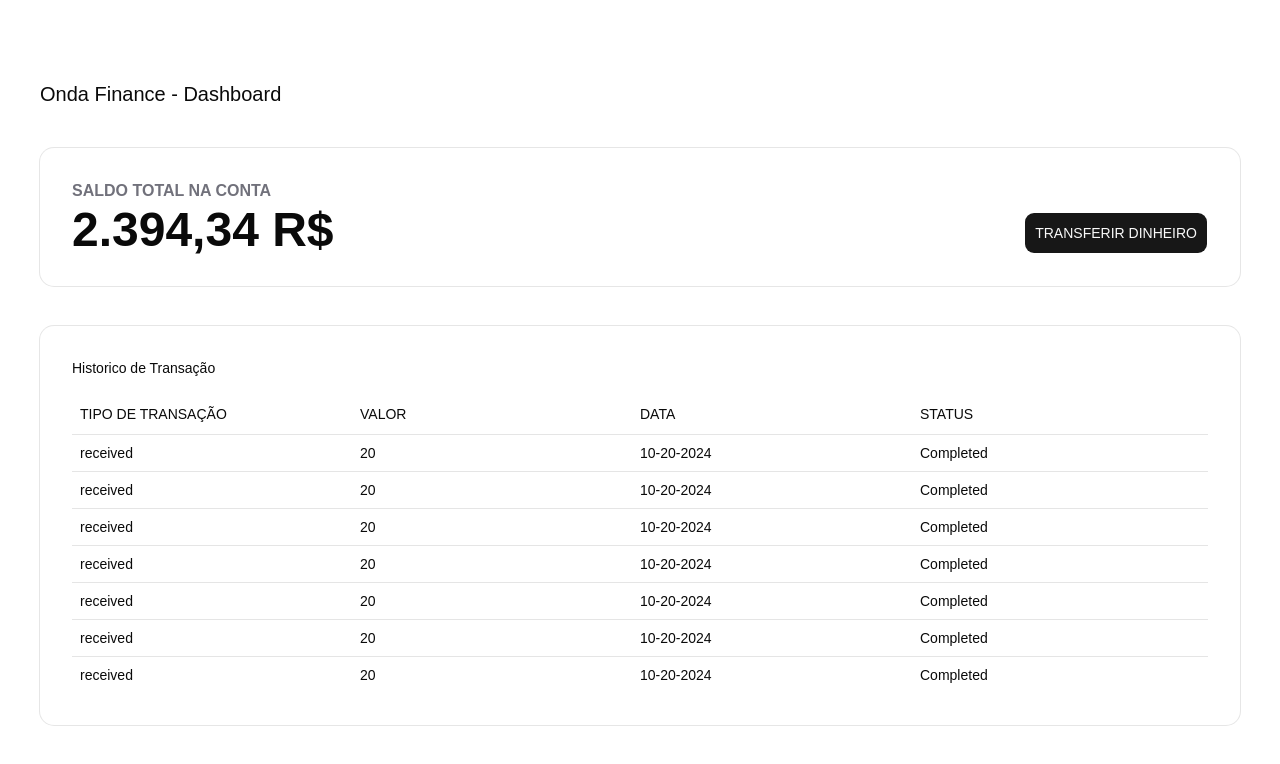
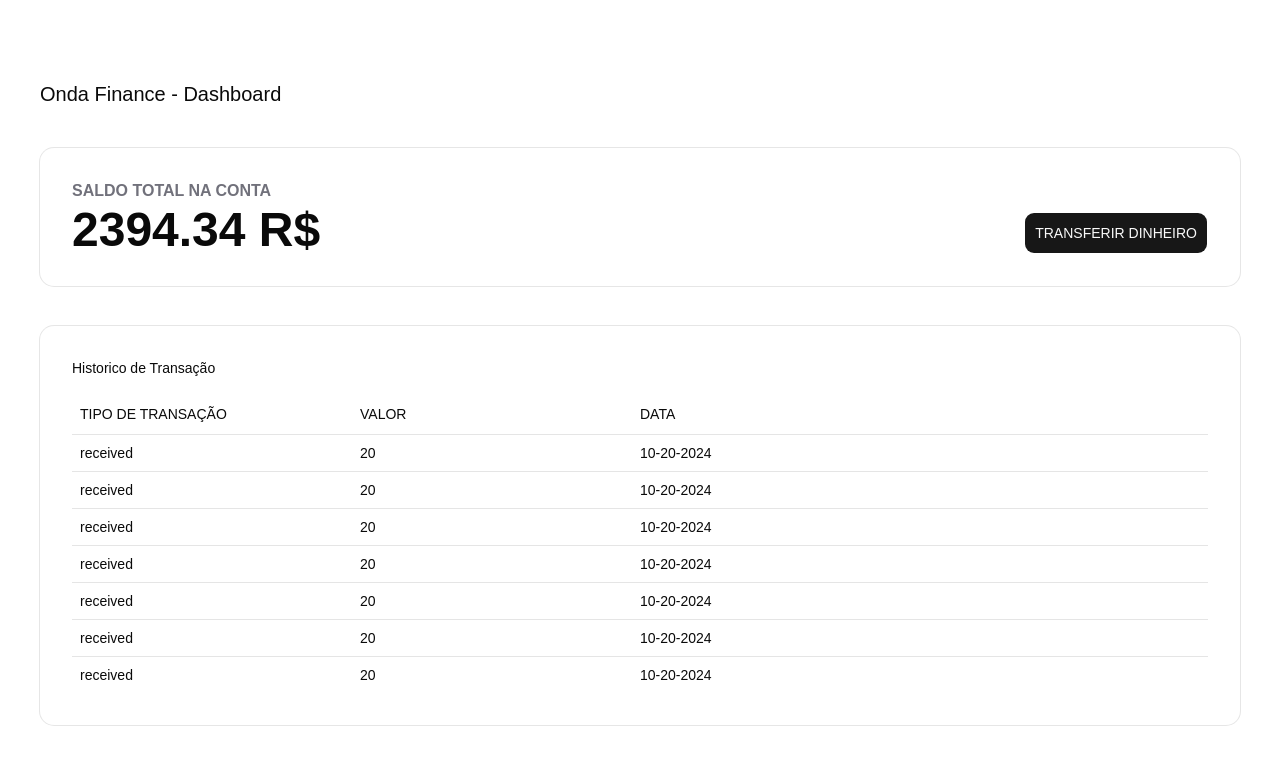
Before and after one commit to Otavioalv/teste_Jobz_front, a React (Vite) app in the folder onda_finance/: page /dashboard in a window 1280 px wide. Shown: the top 764 px of the page. Built offline with nearby package versions, Linux system fonts and the light colour scheme.

Commit message:
refactor: componentizar elementos do componente DashboardPage

```diff
--- /dev/null
+++ b/onda_finance/src/components/ContainerCard.tsx
@@ -0,0 +1,11 @@
+import type { PropsWithChildren } from "react";
+
+type IContainerCardProps = PropsWithChildren;
+
+export const ContainerCard = ({children}: IContainerCardProps) => {
+    return (
+        <div className="flex flex-col md:justify-between md:items-end w-full md:max-w-500 gap-10">
+            {children}
+        </div>
+    );
+}
--- /dev/null
+++ b/onda_finance/src/components/ContainerScreen.tsx
@@ -0,0 +1,11 @@
+import type { PropsWithChildren } from "react";
+
+type IContainerScreenProps = PropsWithChildren;
+
+export const ContainerScreen = ({children}: IContainerScreenProps) => {
+    return (
+        <div className="px-10 py-20 flex flex-col justify-center md:items-center gap-14">
+            {children}
+        </div>
+    );
+}
--- a/onda_finance/src/features/dashboard/DashboardPage.tsx
+++ b/onda_finance/src/features/dashboard/DashboardPage.tsx
@@ -1,119 +1,70 @@
+import { TransactionHistoryTable } from "./components/TransactionHistoryTable";
+import { DashboardHeaderCard } from "./components/DashboardHeaderCard";
+
+import type { ITransactionDataType } from "./types";
+import { ContainerScreen } from "@/components/ContainerScreen";
+import { ContainerCard } from "@/components/ContainerCard";
 
 
-// interface IDashboardPageProps {
-// };
-
-import { Button } from "@/components/ui/button";
-import { Card, CardTitle } from "@/components/ui/card";
-import { Table, TableBody, TableCell, TableHead, TableHeader, TableRow } from "@/components/ui/table";
-
-export default function DashboardPage(/* {}: IDashboardPageProps */) {
-
-
-    const invoices = [
+export default function DashboardPage() {
+    const invoices: ITransactionDataType[] = [
         {
             id: "1",
             type: "received",
             value: "20",
             date: "10-20-2024",
-            status: "Completed",
         },
         {
             id: "2",
             type: "received",
             value: "20",
             date: "10-20-2024",
-            status: "Completed",
         },
         {
             id: "3",
             type: "received",
             value: "20",
             date: "10-20-2024",
-            status: "Completed",
         },
         {
             id: "4",
             type: "received",
             value: "20",
             date: "10-20-2024",
-            status: "Completed",
         },
         {
             id: "5",
             type: "received",
             value: "20",
             date: "10-20-2024",
-            status: "Completed",
         },
         {
             id: "6",
             type: "received",
             value: "20",
             date: "10-20-2024",
-            status: "Completed",
         },
         {
             id: "7",
             type: "received",
             value: "20",
             date: "10-20-2024",
-            status: "Completed",
         },
     ]
 
     return (
-        <div className="px-10 py-20 flex flex-col justify-center gap-14">
-            <div className="flex flex-col md:justify-between md:items-end md:max-w-500 gap-10">
-                <header className="flex flex-col gap-10 w-full justify-center items-center">
-                    <h1 className="text-xl text-start w-full">
-                        Onda Finance - Dashboard
-                    </h1>
-                    <Card className="w-full md:flex md:flex-row justify-between md:items-end">
-                        <div className="flex flex-col gap-1">
-                            <CardTitle className="font-bold text-zinc-500">
-                                SALDO TOTAL NA CONTA
-                            </CardTitle>
-                            <CardTitle className="font-black text-4xl md:text-5xl">
-                                2.394,34 R$
-                            </CardTitle>
-                        </div>
-
-                        <Button className="cursor-pointer">
-                            TRANSFERIR DINHEIRO
-                        </Button>
-                    </Card>
-                </header>
+        <ContainerScreen>
+            <ContainerCard>
+                <DashboardHeaderCard
+                    balanceValue="2394.34"
+                />
 
                 <section className="w-full">
-                    <Card className="w-full flex md:flex-col md:justify-between md:items-end md:max-w-500">
-                        <h1 className="w-full">
-                            Historico de Transação
-                        </h1>
-
-                        <Table>
-                            <TableHeader>
-                                <TableRow>
-                                <TableHead className="w-70">TIPO DE TRANSAÇÃO</TableHead>
-                                <TableHead className="w-70">VALOR</TableHead>
-                                <TableHead className="w-70">DATA</TableHead>
-                                <TableHead>STATUS</TableHead>
-                                </TableRow>
-                            </TableHeader>
-                            <TableBody>
-                                {invoices.map((invoice) => (
-                                    <TableRow key={invoice.id}>
-                                        <TableCell>{invoice.type}</TableCell>
-                                        <TableCell>{invoice.value}</TableCell>
-                                        <TableCell>{invoice.date}</TableCell>
-                                        <TableCell>{invoice.status}</TableCell>
-                                    </TableRow>
-                                ))}
-                            </TableBody>
-                        </Table>
-                    </Card>
+                    <TransactionHistoryTable
+                        transactions={invoices}
+                    />
                 </section>
-            </div>
-        </div>
+            </ContainerCard>
+        </ContainerScreen>
     );
 };
--- /dev/null
+++ b/onda_finance/src/features/dashboard/components/DashboardHeaderCard.tsx
@@ -0,0 +1,33 @@
+import { Button } from "@/components/ui/button";
+import { Card, CardTitle } from "@/components/ui/card";
+
+
+interface IDashboardHeaderCardProps {
+    balanceValue: string,
+}
+
+export const DashboardHeaderCard = ({
+    balanceValue
+}: IDashboardHeaderCardProps) => {
+    return (
+        <header className="flex flex-col gap-10 w-full justify-center items-center">
+            <h1 className="text-xl text-start w-full">
+                Onda Finance - Dashboard
+            </h1>
+            <Card className="w-full md:flex md:flex-row justify-between md:items-end">
+                <div className="flex flex-col gap-1">
+                    <CardTitle className="font-bold text-zinc-500">
+                        SALDO TOTAL NA CONTA
+                    </CardTitle>
+                    <CardTitle className="font-black text-4xl md:text-5xl">
+                        {balanceValue} R$
+                    </CardTitle>
+                </div>
+
+                <Button className="cursor-pointer">
+                    TRANSFERIR DINHEIRO
+                </Button>
+            </Card>
+        </header>
+    );
+}
--- /dev/null
+++ b/onda_finance/src/features/dashboard/components/TransactionHistoryTable.tsx
@@ -0,0 +1,37 @@
+import { Card } from "@/components/ui/card";
+import { Table, TableBody, TableCell, TableHead, TableHeader, TableRow } from "@/components/ui/table";
+import type { ITransactionDataType } from "../types";
+
+
+interface ITransactionHistoryTableProps {
+    transactions: ITransactionDataType[]
+}
+
+export const TransactionHistoryTable = ({transactions}: ITransactionHistoryTableProps) => {
+    return (
+        <Card className="w-full flex md:flex-col md:justify-between md:items-end md:max-w-500">
+            <h1 className="w-full">
+                Historico de Transação
+            </h1>
+
+            <Table>
+                <TableHeader>
+                    <TableRow>
+                    <TableHead className="w-70">TIPO DE TRANSAÇÃO</TableHead>
+                    <TableHead className="w-70">VALOR</TableHead>
+                    <TableHead>DATA</TableHead>
+                    </TableRow>
+                </TableHeader>
+                <TableBody>
+                    {transactions.map((transaction) => (
+                        <TableRow key={transaction.id}>
+                            <TableCell>{transaction.type}</TableCell>
+                            <TableCell>{transaction.value}</TableCell>
+                            <TableCell>{transaction.date}</TableCell>
+                        </TableRow>
+                    ))}
+                </TableBody>
+            </Table>
+        </Card>
+    );
+}
--- /dev/null
+++ b/onda_finance/src/features/dashboard/types.ts
@@ -0,0 +1,6 @@
+export interface ITransactionDataType {
+    id: string,
+    type: "received" | "transfer",
+    value: string,
+    date: string,
+}
```
Also changed, not shown: 1 other file (tests, documents, lock files or other folders).
